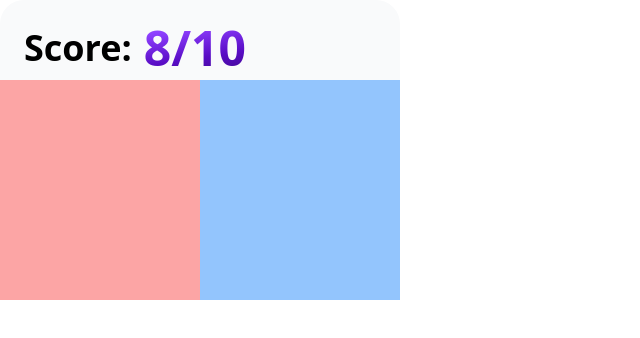
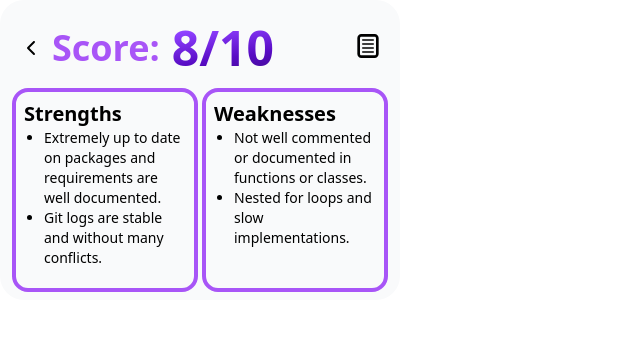
Before and after one commit to jakezur1/repo-reader, a React (Create React App) app in the folder client/: page / in a window 1280 px wide. Both pictures are taken after a click on the button "Code Review". Shown: the top 338 px of the page, without its empty margins (0-640 px from the left). Built offline with nearby package versions, Linux system fonts and the light colour scheme.

Commit message:
did code review ui

```diff
--- a/client/package.json
+++ b/client/package.json
@@ -18,6 +18,7 @@
     "react": "^18.2.0",
     "react-dom": "^18.2.0",
     "react-gradient-text": "^0.1.0",
+    "react-icons": "^5.0.1",
     "react-loader-spinner": "^6.1.6",
     "react-native-animated-linear-gradient": "^1.3.0",
     "react-router-dom": "^6.22.3",
--- a/client/src/components/CodeReview.tsx
+++ b/client/src/components/CodeReview.tsx
@@ -1,35 +1,76 @@
 /* global chrome */
 import React, {CSSProperties, Fragment, useEffect, useState} from 'react';
 import AnimatedTextGradient from './AnimatedTextGradient';
-import axios from 'axios';
-import RepoChat from './RepoChat';
 import {ThreeDots, MutatingDots} from 'react-loader-spinner'
 import {useNavigate} from 'react-router-dom';
+import {FaChevronLeft} from "react-icons/fa6";
+import {TiDocumentText} from "react-icons/ti";
 
 
 const CodeReview = () => {
   const navigate = useNavigate();
+  const [isHovering, setIsHovering] = useState<boolean>(false)
   const [containerSize, setContainerSize] = useState('w-250 h-200')
+  const [rating, setRating] = useState<number>(0)
+  const [ratings, setRatings] = useState<number[]>([])
+  const [strengths, setStrengths] = useState<string[]>(["Extremely up to date on packages and requirements are well documented.", "Git logs are stable and without many conflicts."])
+  const [weaknesses, setWeaknesses] = useState<string[]>(["Not well commented or documented in functions or classes.", "Nested for loops and slow implementations."])
 
   useEffect(() => {
     setContainerSize('w-400 h-300');
   }, []);
+
+  const goBack = () => {
+    navigate('/')
+  }
 
   return (
       <div
           className={`flex flex-col items-center ${containerSize} bg-gray-50 rounded-3xl transition-all duration-500 ease-in-out`}>
         <div className={'flex flex-row w-full h-20'}>
           <div className={'flex flex-row items-center w-full max-w-xs bg-transparent pl-6 pt-4'}>
-            <h1 className={'font-bold text-4xl mr-3'}>Score:</h1>
-            <AnimatedTextGradient className={"font-black text-5xl"} text={'8/10'}></AnimatedTextGradient>
+            <button onClick={goBack} className={'mr-2 h-5 w-5'}>
+              <FaChevronLeft/>
+            </button>
+            <h1 className={'font-bold text-4xl mr-3 text-purple-500'}>Score:</h1>
+            <button
+                onMouseEnter={() => setIsHovering(true)}
+                onMouseLeave={() => setIsHovering(false)}
+            >
+              <AnimatedTextGradient className={"font-black text-5xl"} text={'8/10'}></AnimatedTextGradient>
+            </button>
+          </div>
+          <div className={'flex w-full justify-end items-center mt-3 mr-4'}>
+            <button className={'h-8 w-8'}>
+              <TiDocumentText className={'h-8 w-8'}/>
+            </button>
           </div>
         </div>
         <div className='flex flex-1 w-full'>
-          <div className='flex flex-1 bg-red-300'>  {/* Flex-1 for each to fill available space horizontally */}
-            {/* Additional content here */}
+          <div
+              className='flex flex-1 border-4 border-purple-500 my-2 ml-3 r-1 p-2 rounded-2xl'>  {/* Flex-1 for each to fill available space horizontally */}
+            <div className={'flex flex-col w-full h-full'}>
+              <h1 className={'font-semibold text-xl text-black'}>Strengths</h1>
+              <ul className="list-disc pl-5">
+                {strengths.map((item, index) => (
+                    <li key={index} className="font-medium text-sm text-black">
+                      {item}
+                    </li>
+                ))}
+              </ul>
+            </div>
           </div>
-          <div className='flex flex-1 bg-blue-300'>  {/* Flex-1 for each to fill available space horizontally */}
-            {/* Additional content here */}
+          <div
+              className='flex flex-1 border-4 border-purple-500 my-2 mr-3 ml-1 p-2 rounded-2xl'>  {/* Flex-1 for each to fill available space horizontally */}
+            <div className={'flex flex-col w-full h-full'}>
+              <h1 className={'font-semibold text-xl text-black'}>Weaknesses</h1>
+              <ul className="list-disc pl-5">
+                {weaknesses.map((item, index) => (
+                    <li key={index} className="font-medium text-sm text-black">
+                      {item}
+                    </li>))}
+              </ul>
+            </div>
           </div>
         </div>
       </div>
--- a/client/src/components/Home.tsx
+++ b/client/src/components/Home.tsx
@@ -9,10 +9,15 @@ import {useNavigate} from 'react-router-dom';
 
 const Home = () => {
   const navigate = useNavigate();
+  const [containerSize, setContainerSize] = useState('w-400 h-300')
 
   const [readMeIsLoading, setReadMeIsLoading] = useState<boolean>(false)
   const [codeReviewIsLoading, setCodeReviewIsLoading] = useState<boolean>(false)
   const [temperature, setTemperature] = useState<number>(50)
+
+  useEffect(() => {
+    setContainerSize('w-250 h-200');
+  }, []);
 
   const generateReadMe = () => {
     chrome.runtime.sendMessage({action: "generateReadMe"}, (response: any) => {
@@ -60,7 +65,7 @@ const Home = () => {
   };
 
   return (
-      <div className={"flex flex-col justify-center items-center w-250 h-200 bg-gray-50 rounded-3xl"}>
+      <div className={`flex flex-col justify-center ${containerSize} items-center bg-gray-50 rounded-3xl transition-all duration-500 ease-in-out`}>
         <div className={'ml-4 w-full justify-center items-center max-w-xs bg-transparent pl-6 pt-4'}>
           <AnimatedTextGradient className={"justify-center font-bold text-3xl"} text={"Git. Read. Go."}></AnimatedTextGradient>
         </div>
--- a/client/tailwind.config.js
+++ b/client/tailwind.config.js
@@ -18,6 +18,12 @@ module.exports = {
           '100%': { width: '100%', transform: 'translateX(0)', left: '0%' },
         }
       },
+      listStyleType: {
+        none: 'none',
+        disc: 'disc',  // default bullet style
+        decimal: 'decimal',  // for numbers
+        square: 'square',  // square bullets
+      },
       animation: {
         slide: 'underlineSlide 0.5s forwards',
       },
```
Also changed, not shown: 2 other files (tests, documents, lock files or other folders).
